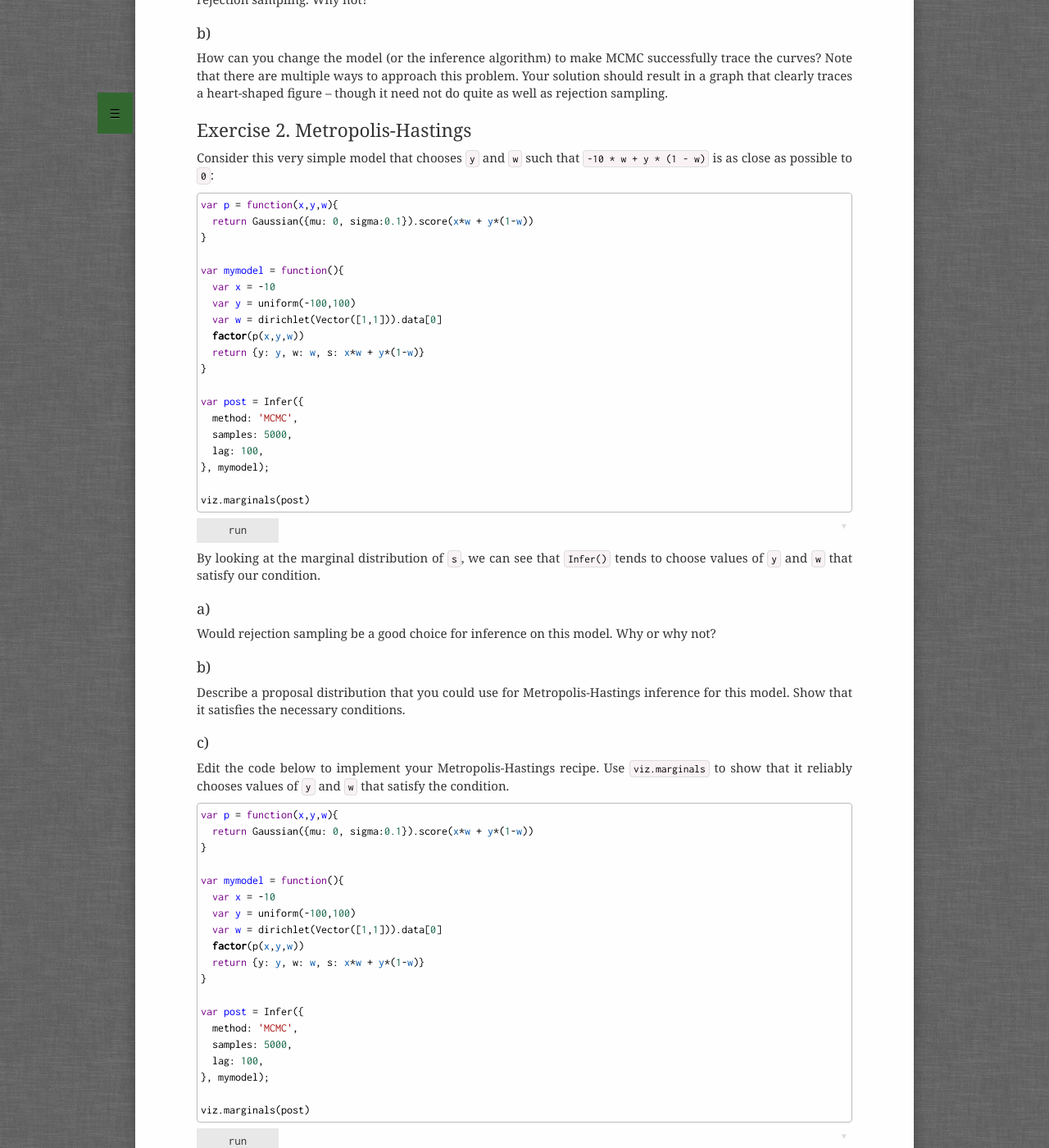
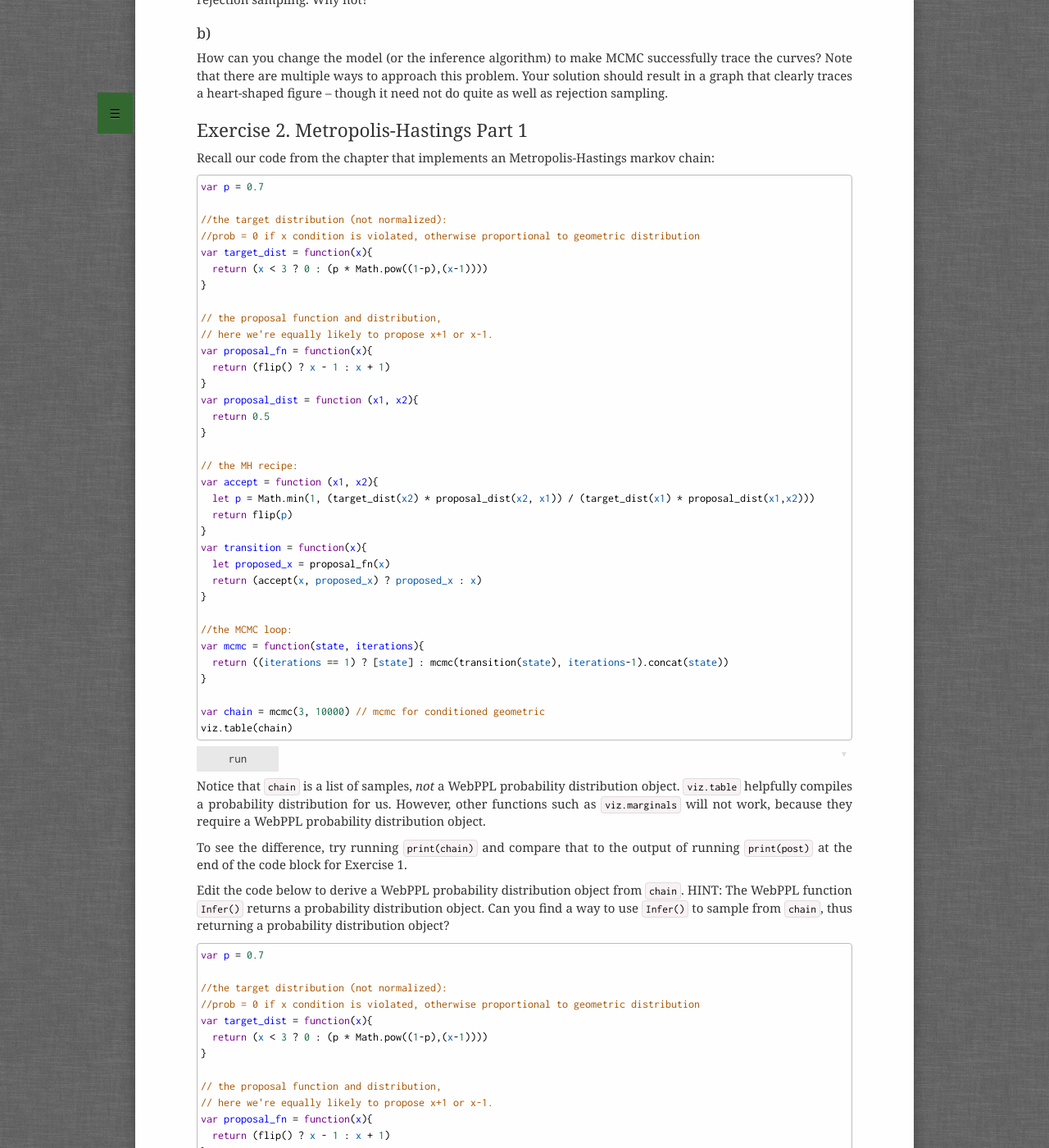
Before and after one commit to probmods/probmods2, a Jekyll site: the page built from exercises/07-inference-process.md, in a window 1280 px wide and 1400 px high, scrolled down 880 px. Shown: the whole window at 82% size. Built offline with Jekyll 4.4.1, drawn with Linux system fonts in a browser that asks for light colours; a script that is not in the unit is left out; some of the changed text lies outside the part shown.

Commit message:
Updated exercises for algorithms for inference. Wrote solutions.

````diff
--- a/exercises/07-inference-process.md
+++ b/exercises/07-inference-process.md
@@ -43,7 +43,91 @@
 How can you change the model (or the inference algorithm) to make MCMC successfully trace the curves? Note that there are multiple ways to approach this problem. Your solution should result in a graph that clearly traces a heart-shaped figure -- though it need not do quite as well as rejection sampling.
 
 
-## Exercise 2. Metropolis-Hastings
+## Exercise 2. Metropolis-Hastings Part 1
+
+Recall our code from the chapter that implements an Metropolis-Hastings markov chain:
+
+~~~~
+var p = 0.7
+
+//the target distribution (not normalized):
+//prob = 0 if x condition is violated, otherwise proportional to geometric distribution
+var target_dist = function(x){
+  return (x < 3 ? 0 : (p * Math.pow((1-p),(x-1))))
+}
+
+// the proposal function and distribution,
+// here we're equally likely to propose x+1 or x-1.
+var proposal_fn = function(x){
+  return (flip() ? x - 1 : x + 1)
+}
+var proposal_dist = function (x1, x2){
+  return 0.5
+}
+
+// the MH recipe:
+var accept = function (x1, x2){
+  let p = Math.min(1, (target_dist(x2) * proposal_dist(x2, x1)) / (target_dist(x1) * proposal_dist(x1,x2)))
+  return flip(p)
+}
+var transition = function(x){
+  let proposed_x = proposal_fn(x)
+  return (accept(x, proposed_x) ? proposed_x : x)
+}
+
+//the MCMC loop:
+var mcmc = function(state, iterations){
+  return ((iterations == 1) ? [state] : mcmc(transition(state), iterations-1).concat(state))
+}
+
+var chain = mcmc(3, 10000) // mcmc for conditioned geometric
+viz.table(chain)
+~~~~
+
+Notice that `chain` is a list of samples, *not* a WebPPL probability distribution object. `viz.table` helpfully compiles a probability distribution for us. However, other functions such as `viz.marginals` will not work, because they require a WebPPL probability distribution object.
+
+To see the difference, try running `print(chain)` and compare that to the output of running `print(post)` at the end of the code block for Exercise 1.
+
+Edit the code below to derive a WebPPL probability distribution object from `chain`. HINT: The WebPPL function `Infer()` returns a probability distribution object. Can you find a way to use `Infer()` to sample from `chain`, thus returning a probability distribution object?
+
+~~~~
+var p = 0.7
+
+//the target distribution (not normalized):
+//prob = 0 if x condition is violated, otherwise proportional to geometric distribution
+var target_dist = function(x){
+  return (x < 3 ? 0 : (p * Math.pow((1-p),(x-1))))
+}
+
+// the proposal function and distribution,
+// here we're equally likely to propose x+1 or x-1.
+var proposal_fn = function(x){
+  return (flip() ? x - 1 : x + 1)
+}
+var proposal_dist = function (x1, x2){
+  return 0.5
+}
+
+// the MH recipe:
+var accept = function (x1, x2){
+  let p = Math.min(1, (target_dist(x2) * proposal_dist(x2, x1)) / (target_dist(x1) * proposal_dist(x1,x2)))
+  return flip(p)
+}
+var transition = function(x){
+  let proposed_x = proposal_fn(x)
+  return (accept(x, proposed_x) ? proposed_x : x)
+}
+
+//the MCMC loop:
+var mcmc = function(state, iterations){
+  return ((iterations == 1) ? [state] : mcmc(transition(state), iterations-1).concat(state))
+}
+
+var chain = mcmc(3, 10000) // mcmc for conditioned geometric
+viz.table(chain)
+~~~~
+
+## Exercise 3. Metropolis-Hastings Part 2
 
 Consider this very simple model that chooses `y` and `w` such that `-10 * w + y * (1 - w)` is as close as possible to `0`:
 
@@ -73,7 +157,7 @@
 
 ### a)
 
-Would rejection sampling be a good choice for inference on this model. Why or why not?
+Try re-writing the model to use rejection sampling. Note that you will need to find a way to turn the `factor` statement into a `condition` statement (Hint: See Exercise #1). Is using rejection sampling here a good idea? Why or why not?
 
 ### b)
 
@@ -83,30 +167,63 @@
 
 Edit the code below to implement your Metropolis-Hastings recipe. Use `viz.marginals` to show that it reliably chooses values of `y` and `w` that satisfy the condition.
 
+Hint 1: Check out possible [WebPPL distributions](https://webppl.readthedocs.io/en/master/distributions.html) you might use.
+
+Hint 2: Many WebPPL distributions require vectors as input. Turn an array into a vector with the function `Vector()` (e.g., `Vector([x, y])`).
+
+Hint 3: Remember that `dist.score(x)` returns the log probability (density) of `x` given distribution `dist`. To turn that into a a probability, use `Math.exp()`.
+
 ~~~~
-var p = function(x,y,w){
-  return Gaussian({mu: 0, sigma:0.1}).score(x*w + y*(1-w))
+var x = -10 // Fix this variable.
+
+// target distribution
+var target_dist = function(state){
+  var y = state[0]
+  var w = state[1]
+  return // your code here.
+         // remember if y or w are outside their bounds, probability = 0
 }
 
-var mymodel = function(){
-  var x = -10
-  var y = uniform(-100,100)
-  var w = dirichlet(Vector([1,1])).data[0]
-  factor(p(x,y,w))
-  return {y: y, w: w, s: x*w + y*(1-w)}
+// the proposal function and distribution,
+var proposal_fn = function(state){
+  var y = state[0]
+  var w = state[1]
+  var aprop = // your code here
+  return [aprop.data[0], aprop.data[1]]
+}
+var proposal_dist = function (state1, state2){
+  return // your code here
 }
 
-var post = Infer({
-  method: 'MCMC',
-  samples: 5000,
-  lag: 100,
-}, mymodel);
+// the MH recipe:
+var accept = function (state1, state2){
+  let p = Math.min(1, (target_dist(state2) * proposal_dist(state2, state1))
+                   / (target_dist(state1) * proposal_dist(state1,state2)))
+  return flip(p)
+}
+var transition = function(state){
+  let proposed_state = proposal_fn(state)
+  return (accept(state, proposed_state) ? proposed_state : state)
+}
 
+//the MCMC loop:
+var mcmc = function(state, iterations){
+  var y = state[0]
+  var w = state[1]
+  var s = x*w + y*(1-w)
+  var stateobj = {y: y, w: w, s: s}
+  return ((iterations == 1) ? [stateobj] : mcmc(transition(state), iterations-1).concat(stateobj))
+}
+
+
+var chain = mcmc([0,.5], 5000) // go ahead and use this starting value
+
+var post = // your code here (use answer from Exercise #2)
 viz.marginals(post)
 ~~~~
 
 
-## Exercise 3. Topic models
+## Exercise 4. Topic models
 
 [Topic models](https://en.wikipedia.org/wiki/Topic_model) are a popular method for classifying texts. A "topic" is a probability distribution over a vocabulary. Importantly, different topics have different distributions: a topic pertaining to animals will have higher probability on "wolf" than a topic pertaining to programming. Crucially, different documents are assumed to be generated by drawing words from one or more topics. The job of the model is to, based on some set of documents, infer the latent topics, their probability distributions, and which topics are implicated in which documents.
 
@@ -139,20 +256,17 @@
 }, gaussianMixtureModel);
 
 print(sample(post))
-print(sample(post))
-print(sample(post))
-print(sample(post))
-print(sample(post))
 ~~~~
 
+Note that the order of the Gaussians returned by `post` won't necessarily be the same as in `mus`. Thus, we may see a result like this:
+
+```
+{"mus":[2.0588258375411383,-1.502841653870516,-0.3507690954089829],"sigmas":[0.7751841178726206,0.8098945135050652,1.411033688748035],"weights":{"dims":[3,1],"length":3,"data":{"0":0.12358930290684293,"1":0.35801309847048407,"2":0.5183975986226731}}}
+```
+
+The Gaussian with the mean near `2` is listed first rather than last. You may see a different ordering. We return to this issue in (b) and (c), below.
+
 ### a)
-
-In the code above, we print five samples from the posterior. While at first it might seem to make sense to average across different samples, this is actually non-sensical. Why?
-
-(Hint: There are three Gaussians. Does the first one have any special status?)
-
-
-### b)
 
 In the model below, we are presented with six very boring texts. Implement a topic model that will infer the probability distribution across words for each of two topics.
 
@@ -191,6 +305,22 @@
 var results = // your code here
 
 //plot expected probability of each word, for each topic:
+print("Topic 1:")
 viz.bar(vocabulary, map(function(i) {return expectation(results, function(v) {return v[0][i]})}, _.range(vocabulary.length)))
+print("Topic 2:")
 viz.bar(vocabulary, map(function(i) {return expectation(results, function(v) {return v[1][i]})}, _.range(vocabulary.length)))
 ~~~~
+
+### b)
+
+Run your code from (a) several times. You should see that sometimes Topic 1 favors the words 'DNA' and 'evolution' and Topic 2 favors 'parsing' and 'phonology'. Other times, this is reversed, with Topic 1 favoring 'parsing' and 'phonology' and Topic 2 favoring 'DNA' and 'evolution'.
+
+Why is this?
+
+### c)
+
+If we ran MCMC on the model in (a) for an infinite amount of time, we would no longer see a distinction between Topic 1 and Topic 2. Why?
+
+Given the answer to that question, why does our model in (a) seem to work?
+
+HINT: We do not need to run our initial mixture model example above nearly as long to get the same effect. This is why we printed samples from the distribution.
````
Also changed, not shown: chapters/07-inference-process.md (+4 -4 lines), solutions/07-inference-process.md (added, +471 -0 lines), solutions/Figures/inference-process-1.png (added), solutions/Figures/inference-process-2.png (added), solutions/Figures/inference-process-3.png (added), solutions/Figures/inference-process-4.png (added), solutions/Figures/inference-process-5.png (added), solutions/Figures/inference-process-6.png (added), solutions/Figures/inference-process-7.png (added), solutions/Figures/inference-process-8.png (added).
